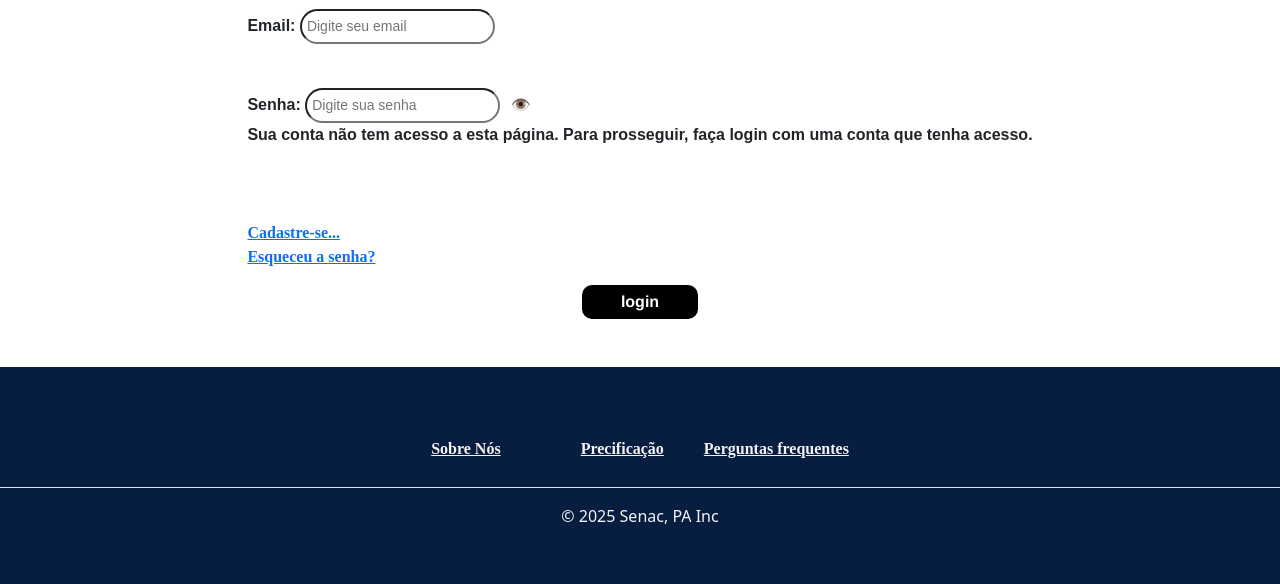
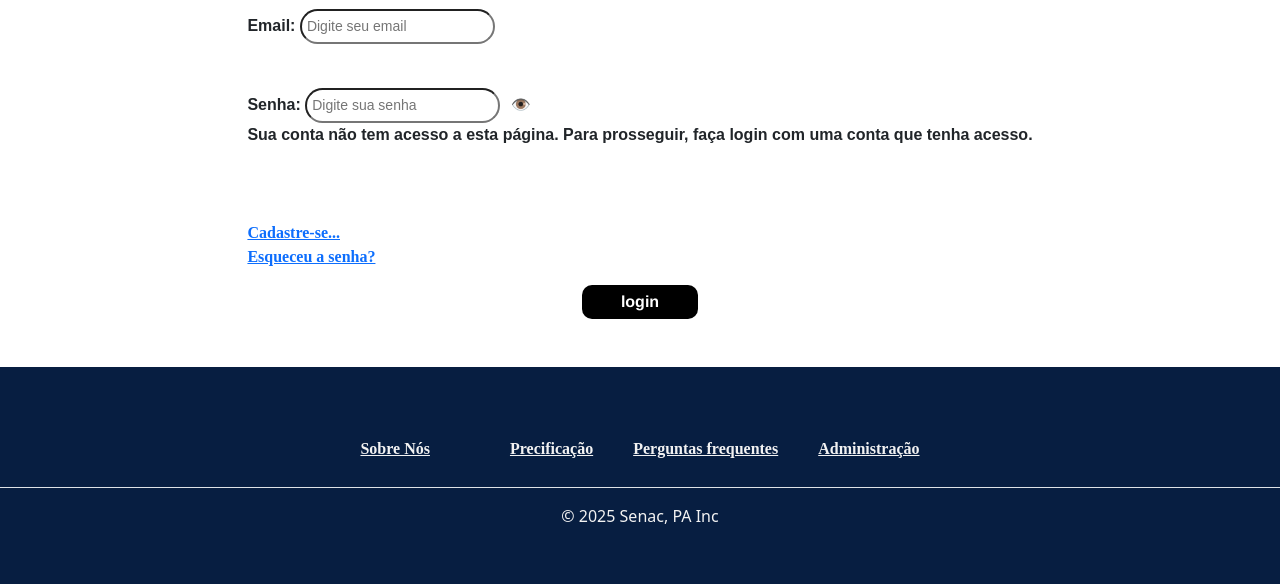
Before and after one commit to TheParousia/pi-2025.5.3, a Django app: page /accounts/login/?next=/produto/adm/ in a window 1280 px wide. Shown: the part 260-844 px from the top of the page. Run offline with Django 5.2, Linux system fonts and the light colour scheme; the visitor is signed in with stand-in values (Sample User, id 1).

Commit message:
Add btn criar produto e link para o adm produto

```diff
--- a/produto/templates/adm_produto.html
+++ b/produto/templates/adm_produto.html
@@ -107,7 +107,7 @@
 
         <h1>Administração de Estoque</h1>
     <main class="container-geral">
-        <h2>Controle de Produtos</h2>
+        <h2>Controle de Produtos <a href="{% url 'cadastro_produto' %}" class="btn btn-success">Cadastrar Prduto</a></h2>
         <table>
             <thead>
                 <tr>
--- a/templates/base.html
+++ b/templates/base.html
@@ -204,9 +204,8 @@
       <li class="nav-item"><a href="#" class="nav" _msttexthash="42250" _msthash="14">Sobre Nós</a></li>
       <li class="nav-item"><a href="#" class="nav" _msttexthash="313612" _msthash="15"></a></li>
       <li class="nav-item"><a href="#" class="nav" _msttexthash="253617" _msthash="16">Precificação</a></li>
-      <li class="nav-item"><a href="{% url 'faq' %}" class="nav" _msttexthash="429065" _msthash="17">Perguntas
-          frequentes</a></li>
-
+      <li class="nav-item"><a href="{% url 'faq' %}" class="nav" _msttexthash="429065" _msthash="17">Perguntas frequentes</a></li>
+      <li class="nav-item"><a href="{% url 'adm_produto' %}" class="nav" _msttexthash="429065" _msthash="17">Administração</a></li>
     </ul>
     <p class="texto" _msttexthash="269243" _msthash="19">© 2025 Senac, PA Inc</p>
   </footer>
```
